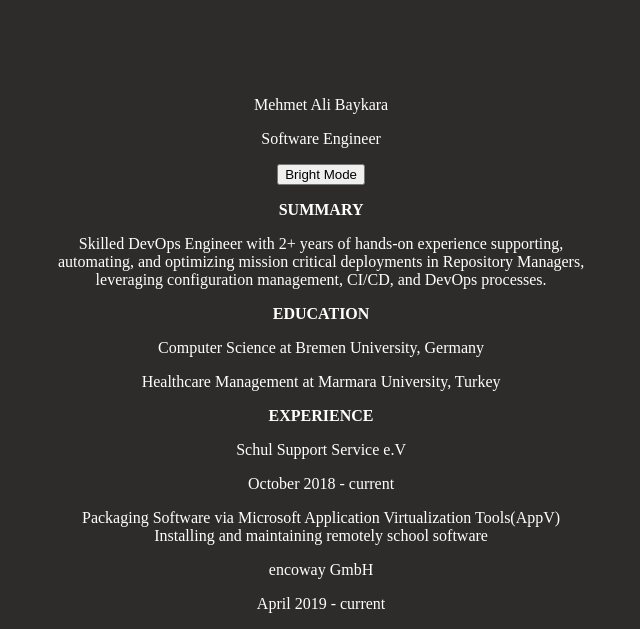
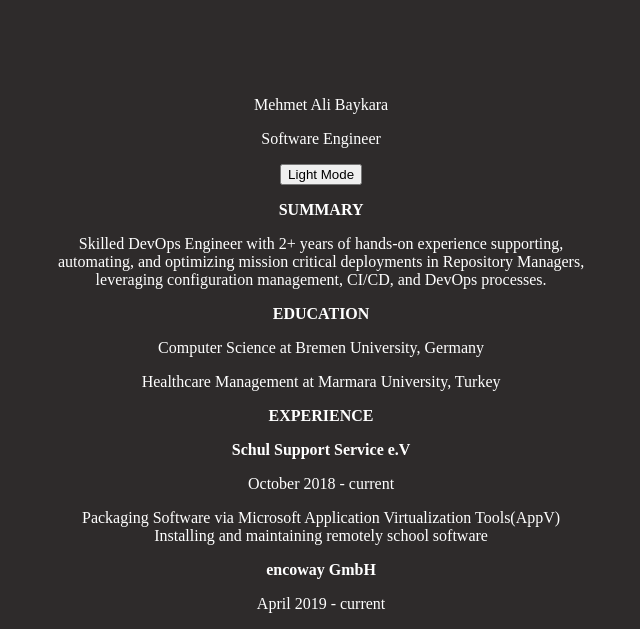
Before and after one commit to mbaykara/archive.mbaykara, a plain HTML site: page index.html in a window 1280 px wide. Shown: the top 629 px of the page, 42-682 px from the left. Drawn offline with Linux system fonts and the light colour scheme.

Commit message:
add bold

```diff
--- a/index.html
+++ b/index.html
@@ -16,7 +16,7 @@
     <p>Mehmet Ali Baykara</p>
     <p> Software Engineer</p>
 
-    <button onclick="myFunction()">Bright Mode</button>
+    <button onclick="myFunction()">Light Mode</button>
 
     <p><strong>SUMMARY</strong> </p>
     Skilled DevOps Engineer with 2+ years of hands-on experience supporting,<br>
@@ -27,11 +27,11 @@
     <p>Healthcare Management at Marmara University, Turkey</p>
 
     <p><strong>EXPERIENCE</strong></p>
-    <p>Schul Support Service e.V</p>
+    <p><strong>Schul Support Service e.V</strong> </p>
     <p>October 2018 - current</p>
     Packaging Software via Microsoft Application Virtualization Tools(AppV) <br>
     Installing and maintaining remotely school software<br>
-    <p>encoway GmbH</p>
+    <p><strong>encoway GmbH</strong></p>
     <p>April 2019 - current </p>
     Administrating and improving development environment<br>
     Using various DevOps tools to makes developers life easier!<br>
```
